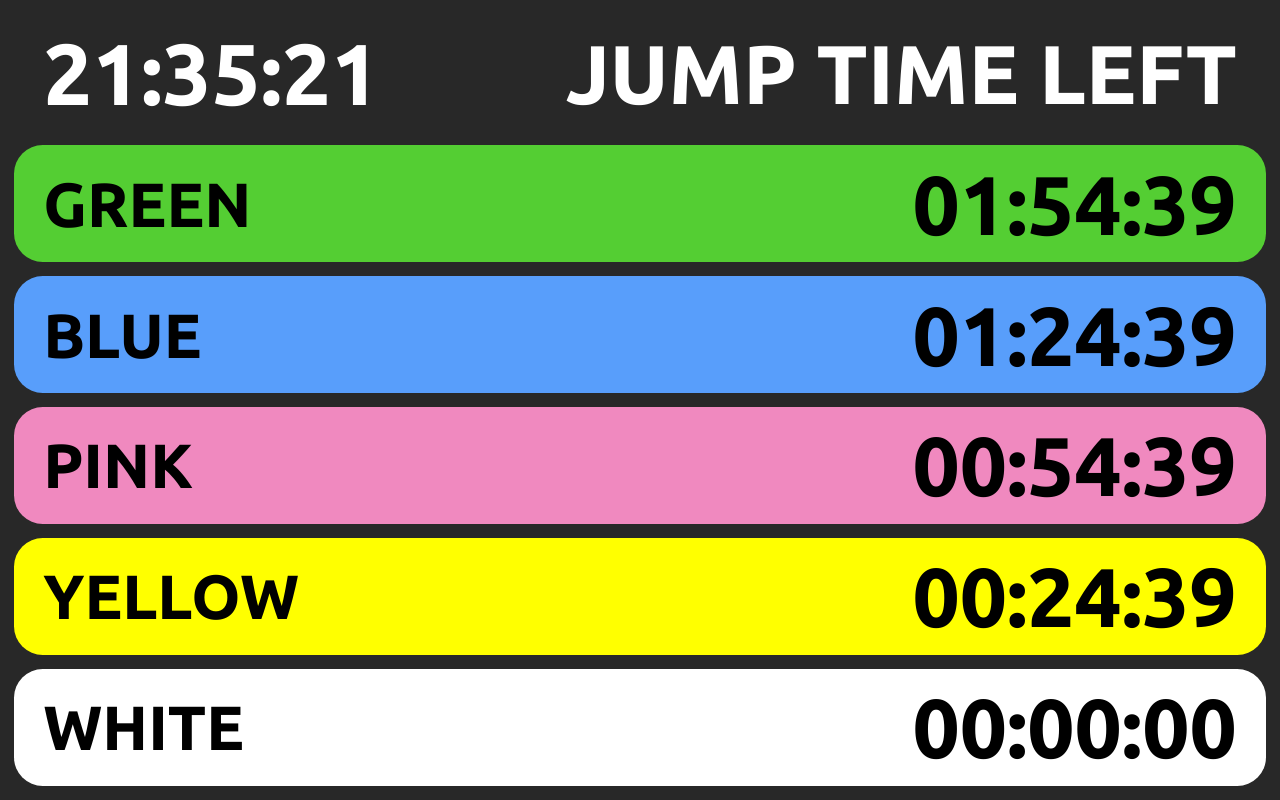
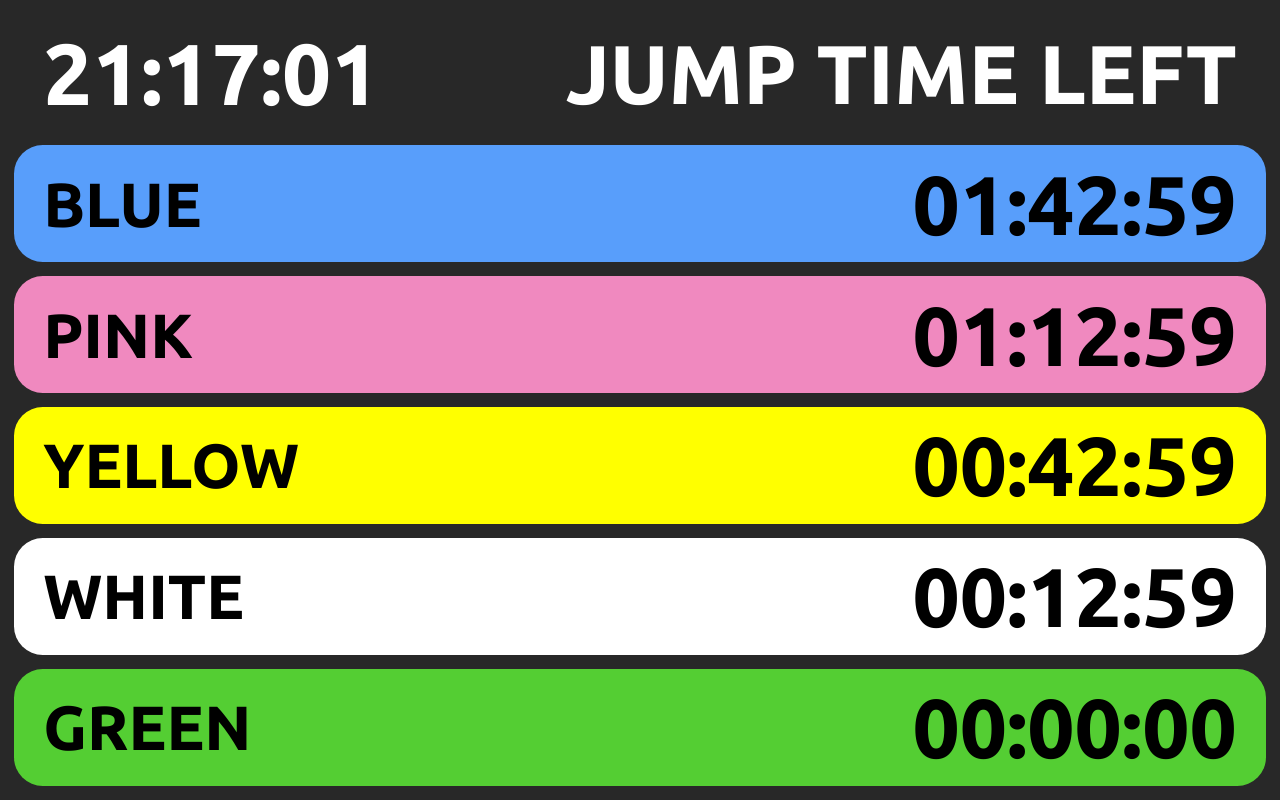
Before and after one commit to eeait/rush-wristbands, a React (Create React App) app: page / in a window 1280 px wide. Built offline with nearby package versions, Linux system fonts and the light colour scheme.

Commit message:
Fix a bug (offset)

```diff
--- a/src/App.js
+++ b/src/App.js
@@ -63,10 +63,10 @@ const Countdown = ({ countdown, color }) => {
 const App = () => {
   const localTime = () => {
     let t = new Date()
-    if (true) {
+    if (false) {
       let h = 0
-      let m = +18
-      let s = +20
+      let m = 0
+      let s = 0
       t.setHours(t.getHours()+h, t.getMinutes()+m, t.getSeconds()+s)
     }
     return t
```
